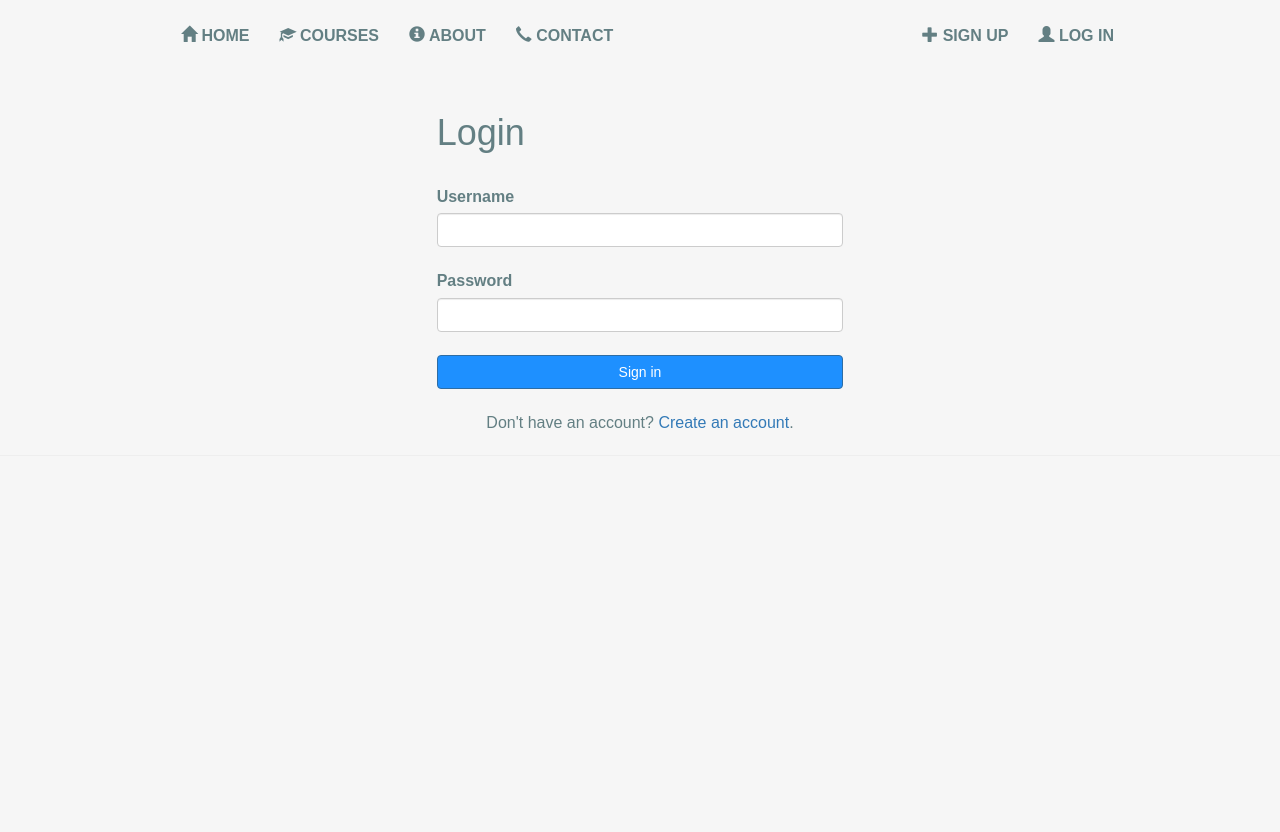
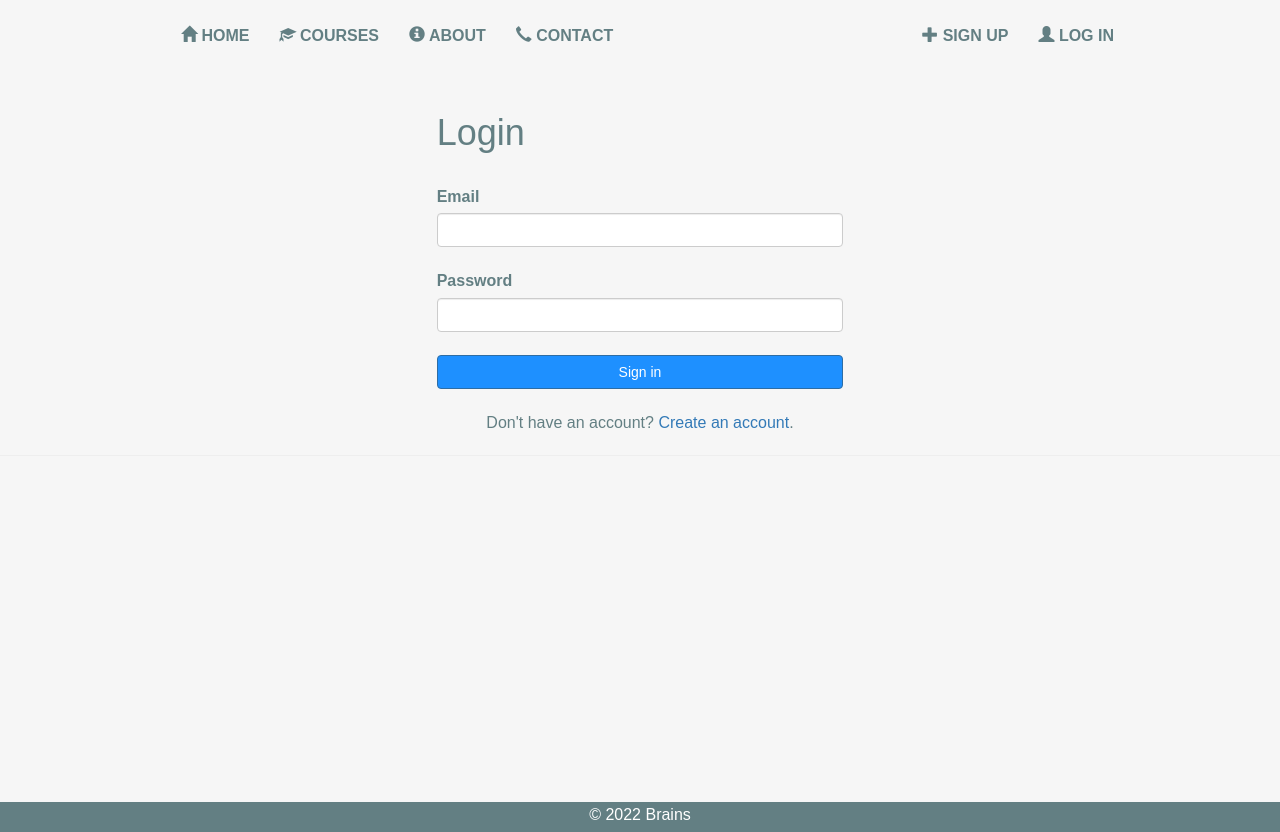
Before and after one commit to MilaDabeska/Brains, a Django app: page /login/ in a window 1280 px wide. Before the commit the page ends 428 px from the top, so only its background shows below. Run offline with Django 4.2, Linux system fonts and the light colour scheme; some libraries are stand-ins or nearby versions.

Commit message:
changess

```diff
--- a/templates/breadcrumb.html
+++ b/templates/breadcrumb.html
@@ -1,6 +1,5 @@
 {% load static %}
 
-<!-- Breadcrumb core css -->
 <link href="{% static "css/breadcrumb.css" %}" rel="stylesheet"/>
 
 <div class="bread-h">
--- a/templates/head_css.html
+++ b/templates/head_css.html
@@ -1,8 +1,8 @@
 {% load static %}
 
-<!-- Bootstrap core css -->
+
 <link href="{% static "css/bootstrap.min.css" %}" rel="stylesheet" />
-<!-- Base core css -->
+
 <link href="{% static "css/base.css" %}" rel="stylesheet" />
-<!-- Home page core css -->
+
 <link href="{% static "css/home.css" %}" rel="stylesheet" />
--- a/templates/home.html
+++ b/templates/home.html
@@ -2,11 +2,9 @@
 
 {% block content %}
 
-  <!----start-banner---->
+
   <div class="banner text-center"></div>
-  <!----end-banner---->
 
-  <!----start-content---->
   <div class="featured_content" id="feature">
     <div class="container">
       <div class="row text-center">
--- a/templates/login.html
+++ b/templates/login.html
@@ -4,7 +4,7 @@
 
 
 {% block content %}
-    <link href="{% static 'css/registration.css' %}" rel="stylesheet"/>
+
     {% if request.user.is_authenticated %}
         <script>
             window.location.replace("http://127.0.0.1:8000");
@@ -18,8 +18,8 @@
                     {% csrf_token %}
 
                     <div class="form-outline mb-4">
-                        <label class="form-label" for="username">Username</label>
-                        <input type="username" id="username" name="username" class="form-control"/>
+                        <label class="form-label" for="email">Email</label>
+                        <input type="email" id="email" name="email" class="form-control"/>
                     </div>
 
                     </br>
--- a/users/forms.py
+++ b/users/forms.py
@@ -37,8 +37,6 @@ class EditUser(forms.ModelForm):
         }
         fields = ['username', 'password', 'email', 'is_professor', 'is_site_admin']
 
-    # Don't want to modify blank setting inside models (doing so will break normal validation in admin site)
-    # The redefined constructor won't harm any functionality.
     def __init__(self, *args, **kwargs):
         super(EditUser, self).__init__(*args, **kwargs)
 
--- a/users/static/css/home.css
+++ b/users/static/css/home.css
@@ -50,7 +50,7 @@ a {
 }
 
 #mainNavBar li a:hover {
-    color: #fff;
+    color: #e4551d;
     background: #e4551d !important;
 }
 
--- a/users/static/css/registration.css
+++ /dev/null
@@ -1,3 +0,0 @@
-html, body {
-     overflow-x: hidden;
-}
--- a/users/urls.py
+++ b/users/urls.py
@@ -3,7 +3,7 @@ from django.urls import path
 
 from eLearning import settings
 from . import views as user_views
-from .views import loginPage, logoutPage
+from .views import register_request
 
 urlpatterns = [
     path('', user_views.profile, name='profile'),
--- a/users/views.py
+++ b/users/views.py
@@ -216,18 +216,18 @@ def register_request(request):
             user = form.save()
             login(request, user)
             messages.success(request, "Registration successful.")
-            return redirect("/")
-        messages.error(request, "Unsuccessful registration. Invalid information.")
+            return redirect('/login')
+
     form = NewUserForm()
     return render(request, "register.html", {"register_form": form})
 
 
 def loginPage(request):
     if request.method == 'POST':
-        username = request.POST['username']
+        email = request.POST['email']
         password = request.POST['password']
 
-        user = authenticate(request, username=username, password=password)
+        user = authenticate(request, username=email, password=password)
 
         if user is not None:
             loginPage(request)
```
Also changed, not shown: templates/register.html (+11 -5 lines), templates/registration/login.html (deleted, +0 -26 lines), templates/registration/logout.html (deleted, +0 -9 lines), users/static/img/ai.png (added).
